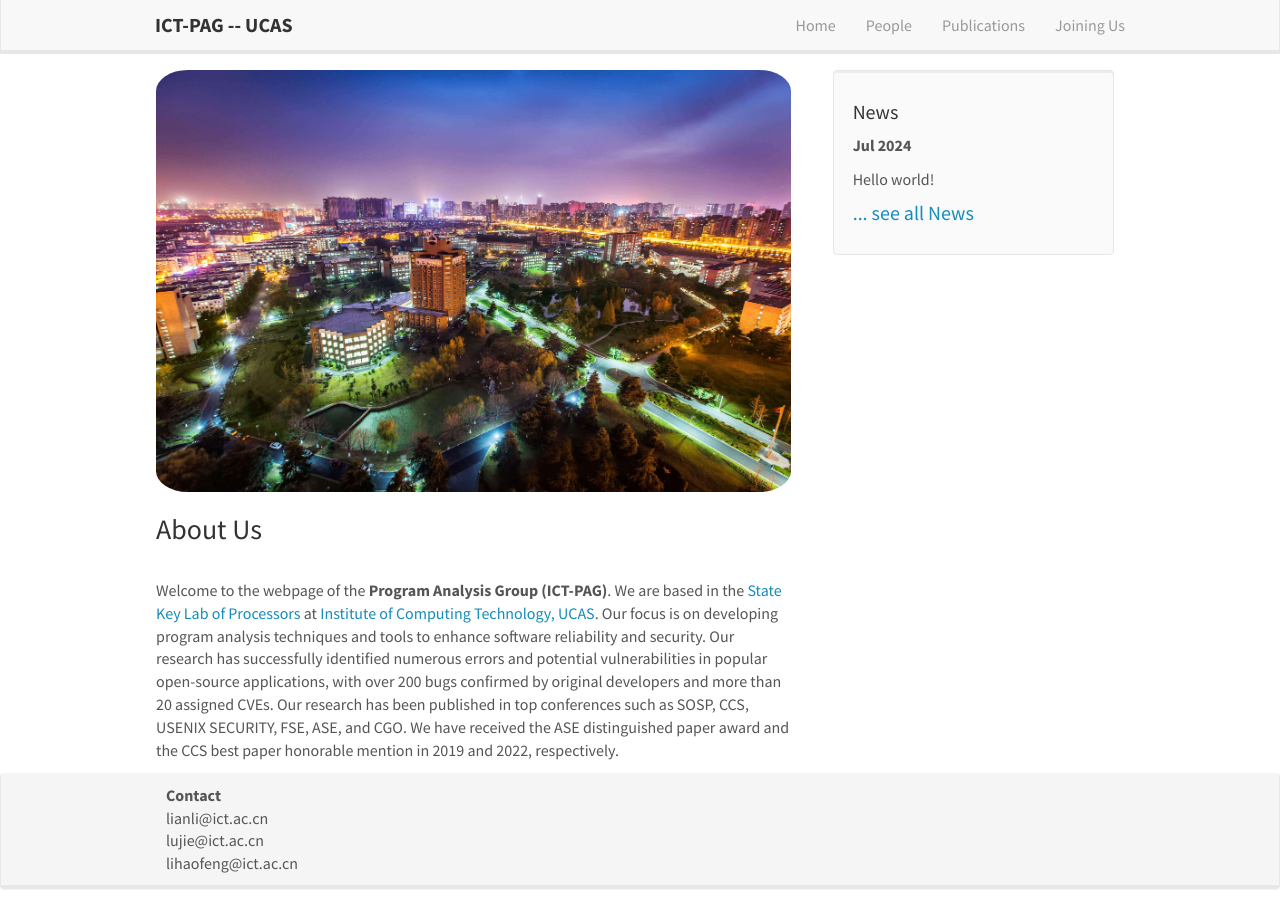
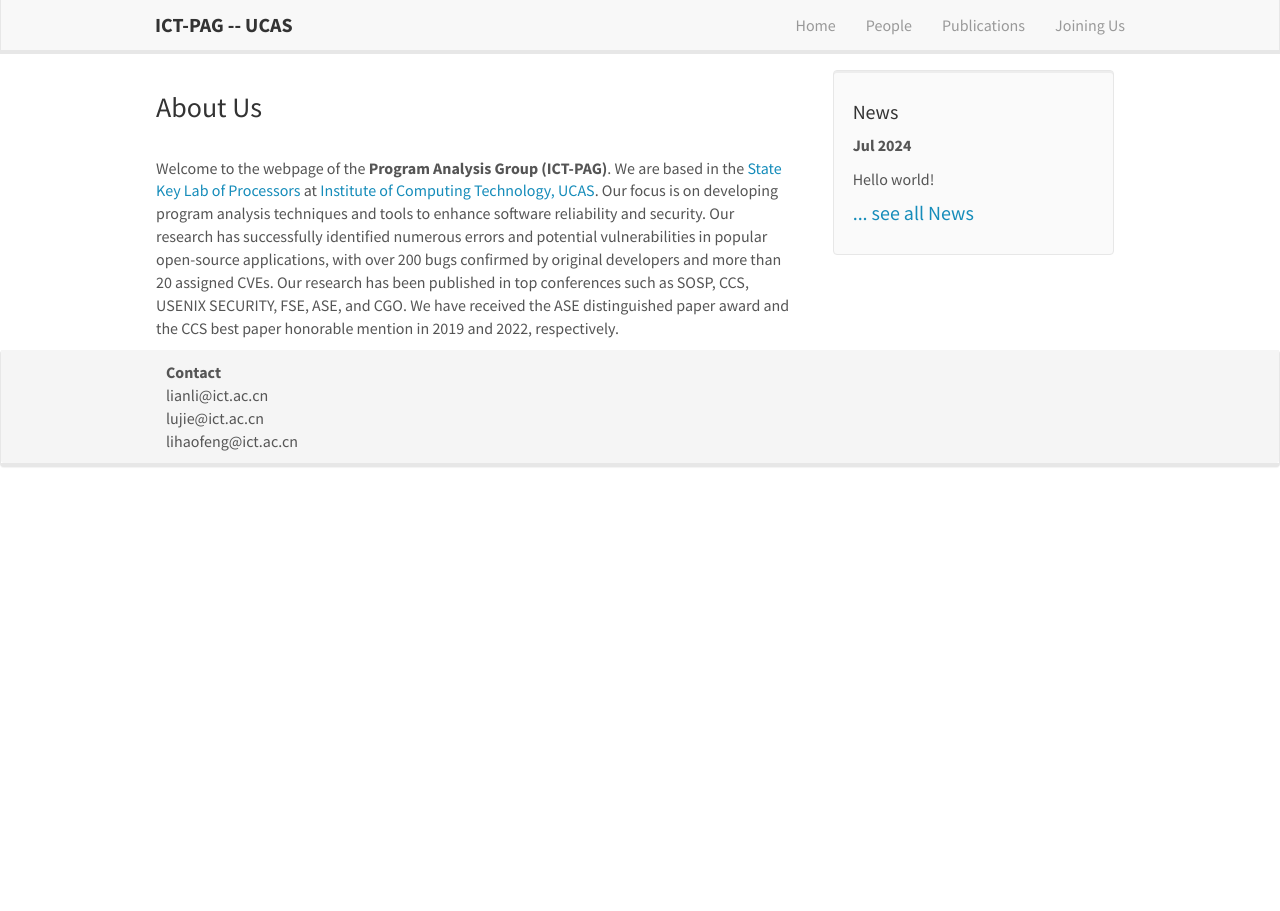
Before and after one commit to ict-pag/ict-pag.github.io, a Jekyll site: the page built from _pages/home.md, in a window 1280 px wide. Built offline with Jekyll 4.4.1, drawn with Linux system fonts in a browser that asks for light colours; nearby versions of some CDN libraries.

Commit message:
Update homelay.html

```diff
--- a/_layouts/homelay.html
+++ b/_layouts/homelay.html
@@ -3,7 +3,7 @@ layout: default
 ---
 
   <div id="homeid" class="col-sm-8">
-    <img src="{{ site.url }}{{ site.baseurl }}/images/header.jpg" class="img-responsive">
+<!--     <img src="{{ site.url }}{{ site.baseurl }}/images/header.jpg" class="img-responsive"> -->
     <h3>About Us</h3>
 	  <br>
 	  <!-- <img src="{{ site.url }}{{ site.baseurl }}/images/other_logo_blast.png" class="img-responsive" style="width: 300px; float: right; border: 10px; margin-left: 20px;"/> -->
```
